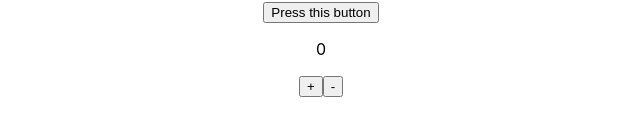
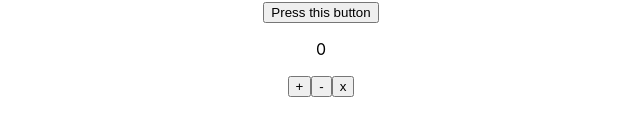
Before and after one commit to sayantan-paul-007/react-practice-codes, a React (Create React App) app: page / in a window 1280 px wide. Shown: the part 384-520 px from the top of the page, without its empty margins (319-959 px from the left). Built offline with nearby package versions, Linux system fonts and the light colour scheme.

Commit message:
Update 3 20.03.2023

```diff
--- a/src/pages/Practice7.js
+++ b/src/pages/Practice7.js
@@ -29,6 +29,7 @@ mulCount(){
         <p>{this.state.count}</p>
         <button onClick={()=>this.incCount()}>+</button>
         <button onClick={()=>this.decCount()}>-</button>
+        <button onClick={()=>this.mulCount()}>x</button>
 
       </div>
     )
```
